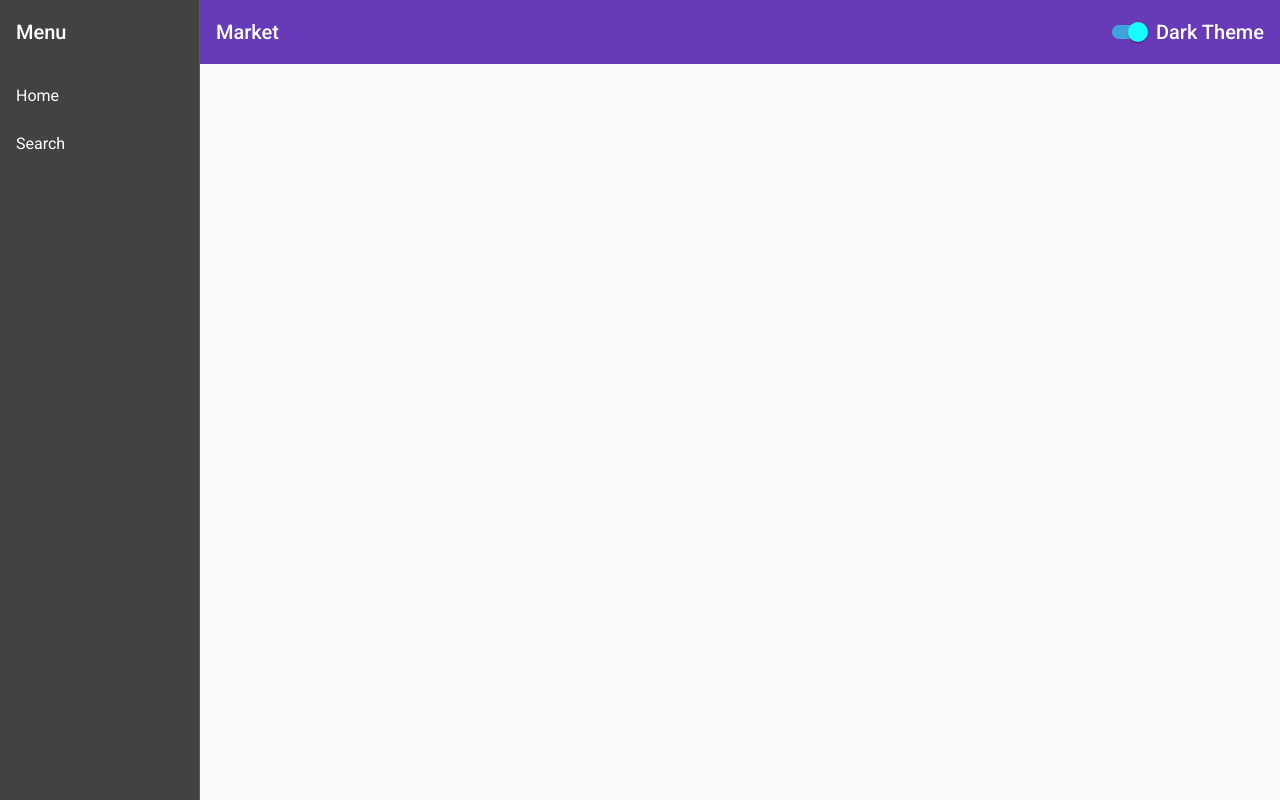
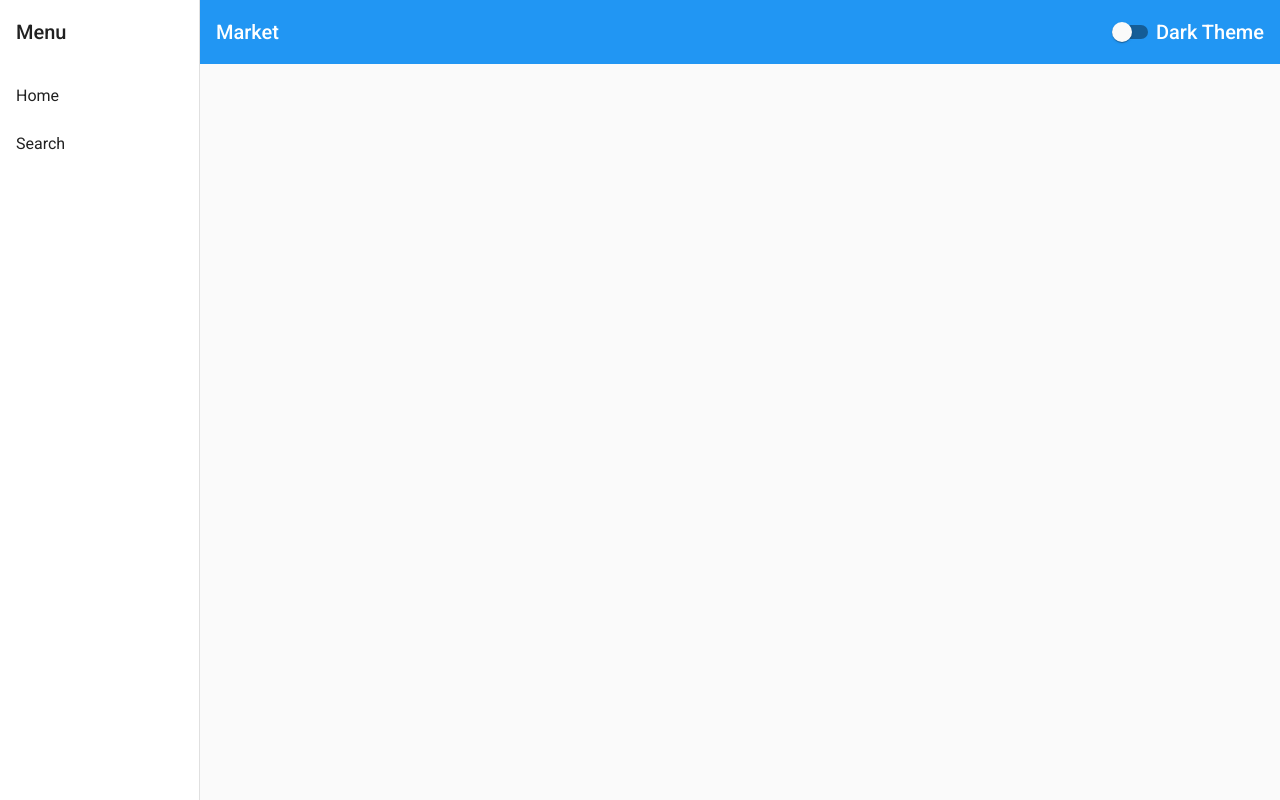
Before and after one commit to dobitamas/Market-Angular, an Angular app in the folder market/: page / in a window 1280 px wide. Built offline with nearby package versions, Linux system fonts and the light colour scheme.

Commit message:
Started to save selected theme in localstorage

```diff
--- a/market/src/app/nav/nav.component.html
+++ b/market/src/app/nav/nav.component.html
@@ -1,4 +1,4 @@
-<mat-sidenav-container class="sidenav-container" [ngClass]="{'dark-theme':isDarkTheme}">
+<mat-sidenav-container class="sidenav-container mat-app-background" [ngClass]="{'dark-theme':isDarkTheme}">
   <mat-sidenav #drawer class="sidenav" fixedInViewport
       [attr.role]="(isHandset$ | async) ? 'dialog' : 'navigation'"
       [mode]="(isHandset$ | async) ? 'over' : 'side'"
@@ -22,7 +22,7 @@
       <span>Market</span>
       <span style="flex: auto;">
       </span>
-      <mat-slide-toggle [(ngModel)]="isDarkTheme">
+      <mat-slide-toggle [(ngModel)]="isDarkTheme" (change)="storeSelectedTheme()">
         Dark Theme
       </mat-slide-toggle>
 
--- a/market/src/app/nav/nav.component.ts
+++ b/market/src/app/nav/nav.component.ts
@@ -10,7 +10,7 @@ import { map, shareReplay } from 'rxjs/operators';
 })
 export class NavComponent {
 
-  isDarkTheme: boolean = true;
+  isDarkTheme: boolean = false;
 
   isHandset$: Observable<boolean> = this.breakpointObserver.observe(Breakpoints.Handset)
     .pipe(
@@ -18,6 +18,18 @@ export class NavComponent {
       shareReplay()
     );
 
+    storeSelectedTheme() {
+      localStorage.setItem('theme', this.isDarkTheme? "Dark" : "Light")
+    }
+
+    ngOnInit(){
+      if (localStorage.getItem('theme') === "Dark") {
+        this.isDarkTheme = true;
+      } else {
+        this.isDarkTheme = false;
+      }
+    }
+
   constructor(private breakpointObserver: BreakpointObserver) {}
 
 }
```
